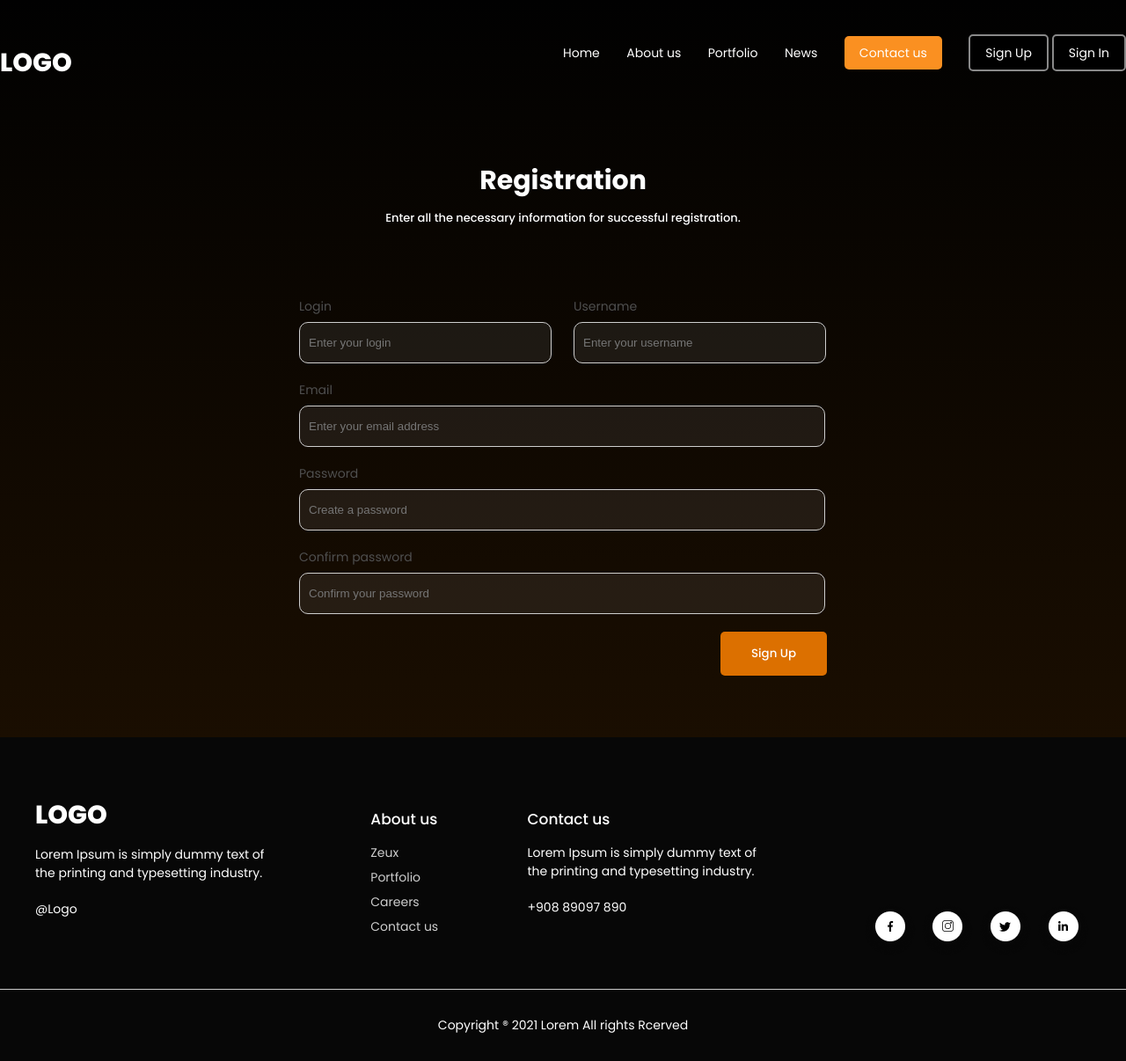
After one commit to Nevermind192/studyProject, a PHP site: page /register.php in a window 1280 px wide. The commit adds this page. Shown: the whole page at 88% size. Run offline with PHP 8.4, Linux system fonts and the light colour scheme; data that the repository does not hold is empty.

Commit message:
Add registration page

```diff
--- a/contacts.php
+++ b/contacts.php
@@ -5,6 +5,7 @@
     <title>Title</title>
     <link rel="stylesheet" href="css/main.css">
     <link rel="stylesheet" href="css/contacts.css">
+    <link rel="stylesheet" href="css/forms.css">
     <script src="js/main.js"></script>
 </head>
 <body>
@@ -41,7 +42,7 @@
             </div>
         </div>
 
-        <div class="feedback">
+        <div class="feedback form-section">
             <div class="container">
                 <h2>Say hello</h2>
                 <p>Lorem Ipsum is simply dummy text of the printing .</p>
--- /dev/null
+++ b/css/forms.css
@@ -0,0 +1,83 @@
+/*ФОРМА ДЛЯ СТРАНИЦ: REGISTER И CONTACTS*/
+
+.feedback {
+    padding: 70px 0;
+    background: #1C140F;
+}
+
+.registration {
+    padding-top: 40px;
+    padding-bottom: 60px;
+}
+
+.form-section h2 {
+    text-align: center;
+    font-size: 30px;
+}
+
+.form-section p {
+    text-align: center;
+    margin-top: 10px;
+    font-size: 13px;
+    font-weight: 500;
+}
+
+.form-section form {
+    margin: 80px auto;
+    width: 600px;
+}
+
+.form-section form .inline {
+    display: flex;
+    justify-content: space-between;
+}
+
+.form-section form .inline > div {
+    width: 48%;
+}
+
+.form-section form label {
+    color: #4F4F4F;
+}
+
+.form-section form input, .feedback form textarea {
+    background: rgba(255, 255, 255, 7%);
+    border-radius: 10px;
+    border: 0.6px solid #CECECE;
+    display: block;
+    width: 92%;
+    padding: 15px 10px;
+    outline: none;
+    color: #ffffff;
+    margin-top: 7px;
+    margin-bottom: 20px;
+}
+
+.form-section form .one-line {
+    width: 96%;
+}
+
+.form-section form textarea {
+    resize: none;
+    height: 200px;
+}
+
+.form-section form button {
+    background: #DC7000;
+    border-radius: 5px;
+    border: 0;
+    float: right;
+    cursor: pointer;
+    color: #ffffff;
+    padding: 15px 35px;
+    transition: all 500ms ease;
+}
+
+.form-section form button:hover {
+    background: #a02604;
+}
+
+.registration form .error {
+    margin-bottom: 10px;
+    color: #9a371a;
+}
--- a/css/main.css
+++ b/css/main.css
@@ -99,6 +99,17 @@ header nav ul li.btn a, .email .block button {
     transition: all 500ms ease;
 }
 
+header nav ul li.btn.auth a {
+    background: black;
+    border: 2px solid #898989;
+}
+
+header nav ul li.btn.auth a:hover {
+    background: #2f2e2e;
+    color: white;
+}
+
+
 header nav ul li.btn a:hover, .email .block button:hover {
     background: #a02604;
 }
@@ -106,7 +117,7 @@ header nav ul li.btn a:hover, .email .block button:hover {
 /* -----------PAGE HOME------------ */
 
 .hero {
-    padding-bottom: 100px;
+    padding-bottom: 200px;
     position: relative;
     z-index: 1;
 }
@@ -150,7 +161,7 @@ header nav ul li.btn a:hover, .email .block button:hover {
 .hero img {
     position: absolute;
     top: -150px;
-    right: -100px;
+    right: -110px;
 }
 
 /* Секция с играми */
--- a/includes/header.php
+++ b/includes/header.php
@@ -7,6 +7,10 @@
             <li><a href="/services.php">Portfolio</a></li>
             <li><a href="#">News</a></li>
             <li class="btn"><a href="/contacts.php">Contact us</a></li>
+            <div class="auth-buttons">
+                <li class="btn auth"><a href="/register.php">Sign Up</a></li>
+                <li class="btn auth"><a href="#">Sign In</a></li>
+            </div>
         </ul>
     </nav>
 </header>
--- /dev/null
+++ b/register.php
@@ -0,0 +1,117 @@
+<?php
+$error = "";
+
+if ($_SERVER["REQUEST_METHOD"] == "POST")
+{
+    $login = trim($_POST["login"]);
+    $username = trim($_POST["username"]);
+    $email = filter_var(trim($_POST['email']), FILTER_SANITIZE_EMAIL);
+    $password = trim($_POST['password']);
+    $confirmPassword = trim($_POST['confirm-password']);
+
+    if (!$login || strlen($login) < 2)
+    {
+        $error = "ERROR: The login must be at least 2 characters long.";
+    }
+    else if (!$username || strlen($username) < 2)
+    {
+        $error = "ERROR: The username must be at least 2 characters long.";
+    }
+    else if (!$email || !filter_var($email, FILTER_VALIDATE_EMAIL))
+    {
+        $error = "ERROR: Please enter a valid email address.";
+    }
+    else if ($password != $confirmPassword)
+    {
+        $error = "ERROR: The passwords do not match.";
+    }
+    else if (!$password || !preg_match('/^(?=.*[a-z])(?=.*[A-Z])(?=.*\d)(?=.*[\W_]).{8,}$/', $password))
+    {
+        $error = "ERROR: Password must contain at least 8 characters, including uppercase, lowercase, a number, and a special character.";
+    }
+    else
+    {
+        try
+        {
+            $pdo = new PDO('mysql:host=localhost;dbname=studyProject', 'root', '', [PDO::ATTR_ERRMODE => PDO::ERRMODE_EXCEPTION]);
+            $stmt = $pdo->prepare("SELECT * FROM users WHERE login = :login OR email = :email");
+            $stmt->execute(['login' => $login, 'email' => $email]);
+
+            if ($stmt->fetch())
+            {
+                $error = "ERROR: User with this login or email already exists.";
+            }
+            else
+            {
+                $passwordHash = password_hash($password, PASSWORD_DEFAULT);
+                $stmt = $pdo->prepare("INSERT INTO users (login, username, email, password) VALUES (:login, :username, :email, :password)");
+                $stmt->execute([
+                    'login' => $login,
+                    'username' => $username,
+                    'email' => $email,
+                    'password' => $passwordHash
+                ]);
+
+                header("Location: login.php");
+            }
+        }
+        catch (PDOException $e)
+        {
+            $message = "Database error: " . $e->getMessage();
+        }
+    }
+}
+?>
+
+<!DOCTYPE html>
+<html lang="en">
+<head>
+    <meta charset="UTF-8">
+    <title>Title</title>
+    <link rel="stylesheet" href="css/main.css">
+    <link rel="stylesheet" href="css/forms.css">
+    <script src="js/main.js"></script>
+</head>
+<body>
+<div class="wrapper">
+    <?php require_once "includes/header.php" ?>
+
+    <div class="registration form-section container">
+        <h2>Registration</h2>
+        <p>Enter all the necessary information for successful registration.</p>
+
+        <form method="POST" action="register.php">
+            <div class="inline">
+                <div>
+                    <label for="login">Login</label>
+                    <input type="text" id="login" placeholder="Enter your login" name="login"
+                           value="<?php echo htmlspecialchars($_POST['login']) ?? '' ?>" required>
+                </div>
+                <div>
+                    <label for="username">Username</label>
+                    <input type="text" id="username" placeholder="Enter your username" name="username"
+                           value="<?php echo htmlspecialchars($_POST['username']) ?? '' ?>" required>
+                </div>
+            </div>
+            <label for="email-address">Email</label>
+            <input type="email" id="email-address" class="one-line" placeholder="Enter your email address" name="email"
+                   value="<?php echo htmlspecialchars($_POST['email']) ?? '' ?>" required>
+
+            <label for="password">Password</label>
+            <input type="password" id="password" class="one-line" placeholder="Create a password" name="password" required>
+
+            <label for="confirm-password">Confirm password</label>
+            <input type="password" id="confirm-password" class="one-line" placeholder="Confirm your password" name="confirm-password" required>
+
+            <?php if ($error): ?>
+                <p class="error"><?php echo $error; ?></p>
+            <?php endif; ?>
+
+            <button type="submit">Sign Up</button>
+        </form>
+    </div>
+</div>
+
+<?php require_once "includes/footer.php" ?>
+</body>
+</html>
```
Also changed, not shown: css/contacts.css (+0 -73 lines).
